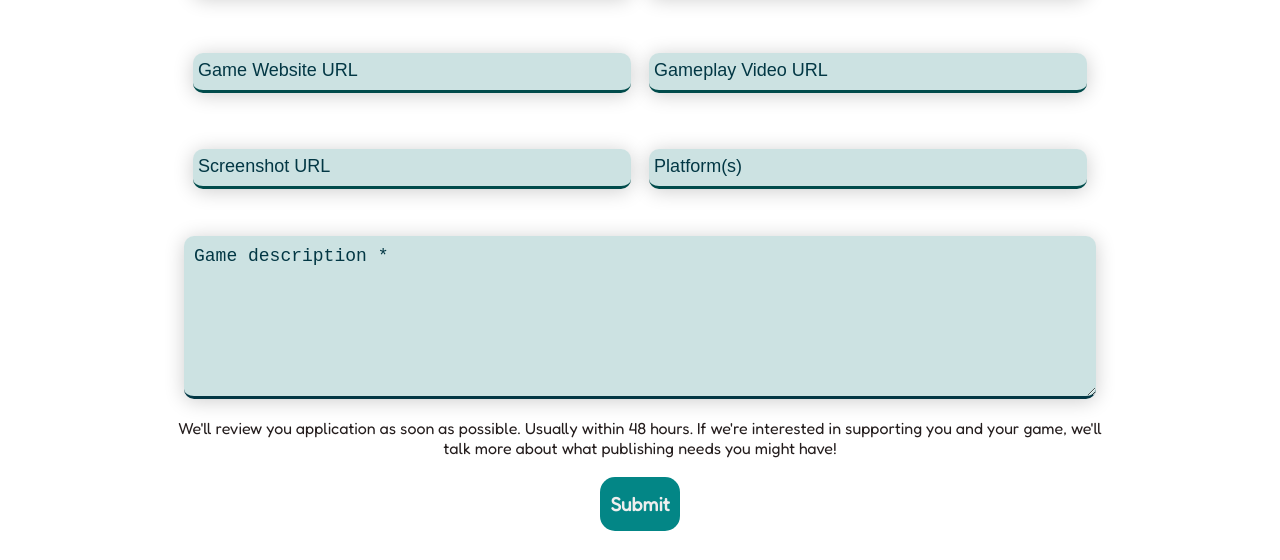
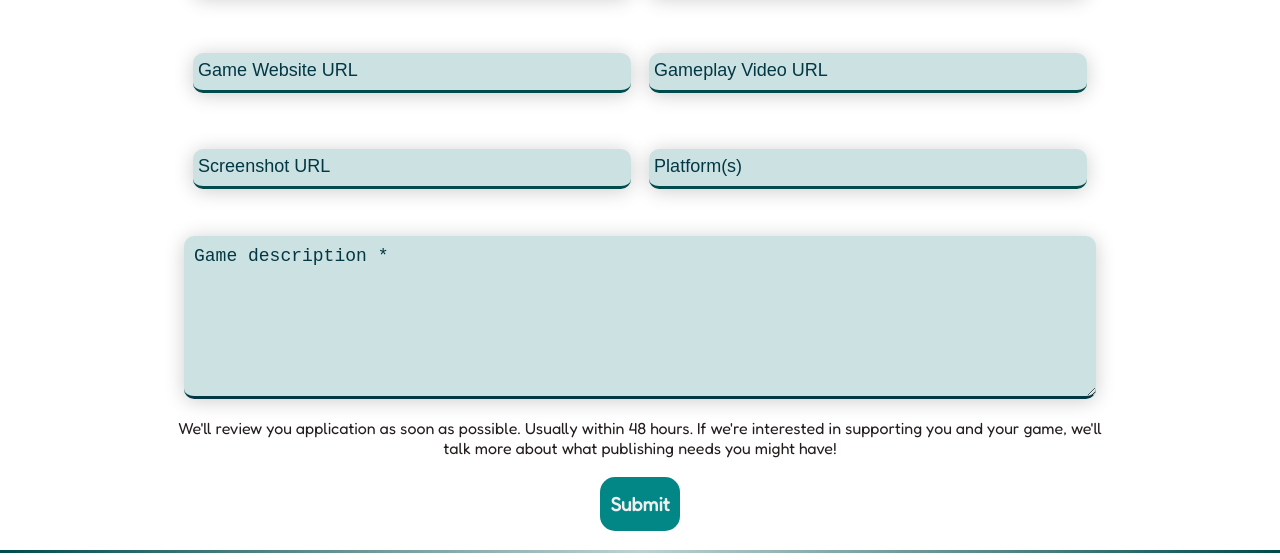
Before and after one commit to Stockman-Jr/rabbithole-publishing, a plain HTML site: page application.html in a window 1280 px wide. Shown: the part 1352-1912 px from the top of the page. Drawn offline with Linux system fonts and the light colour scheme.

Commit message:
Add another hr above footer for contrast, add style

```diff
--- a/application.html
+++ b/application.html
@@ -118,7 +118,7 @@
 
   </section>
 
-
+<hr id="footer-hr">
   <!--Footer-->
   <footer>
     <div class="social-media">
--- a/assets/css/style.css
+++ b/assets/css/style.css
@@ -61,6 +61,13 @@ hr {
       rgba(0, 0, 0, 0),
       rgba(0, 0, 0, 0.75),
       rgba(0, 0, 0, 0));
+}
+
+#footer-hr {
+  width: 100%;
+  height: 3px;
+  background-color: #004b4b;
+
 }
 
 /*Buttons*/
```
